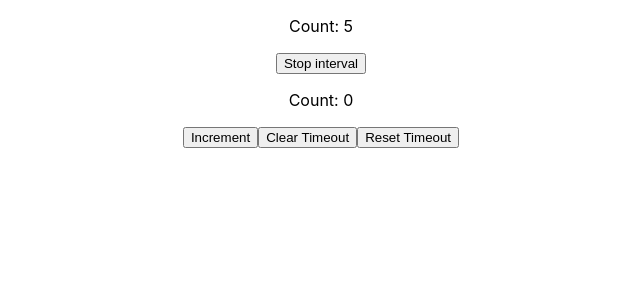
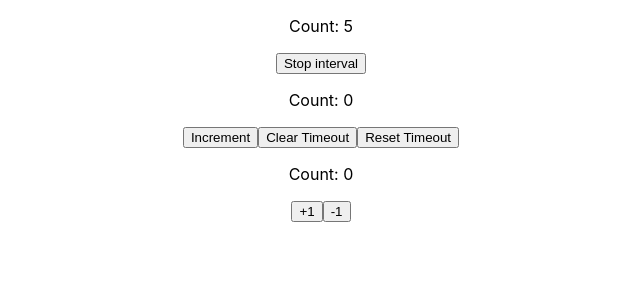
Before and after one commit to Konrad-Jalowy/reactcustomhooks, a React (Create React App) app: page / in a window 1280 px wide. Shown: the top 300 px of the page, without its empty margins (319-959 px from the left). Built offline with nearby package versions, Linux system fonts and the light colour scheme.

Commit message:
simple useBoolean hook

```diff
--- a/src/App.js
+++ b/src/App.js
@@ -2,6 +2,7 @@ import { HookUseToggleExample } from './components/HookUseToggleExample';
 import { HookUsePrevExample } from './components/HookUsePrevExample';
 import { HookUseIntervalExample } from './components/HookUseIntervalExample';
 import { HookUseTimeoutExample } from './components/HookUseTimeoutExample';
+import { HookUseBooleanExample } from './components/HookUseBooleanExample';
 import './App.css';
 //uncomment false to see hook in action
 function App() {
@@ -11,6 +12,7 @@ function App() {
       {false && <HookUsePrevExample /> }
       {true && <HookUseIntervalExample/>}
       {true && <HookUseTimeoutExample/>}
+      {true && <HookUseBooleanExample/>}
     </div>
   );
 }
--- /dev/null
+++ b/src/components/HookUseBooleanExample.js
@@ -0,0 +1,17 @@
+import { useState } from "react";
+import { useBoolean } from "../hooks/useBoolean";
+function HookUseBooleanExample(){
+    const [count, setCount] = useState(0);
+    const countAsBool = useBoolean(count);
+    console.log(count, countAsBool);
+
+    return (
+        <>
+        <p>Count: {count}</p>
+        <button onClick={() => setCount(prev => prev + 1)}>+1</button>
+        <button onClick={() => setCount(prev => prev - 1)}>-1</button>
+        </>
+    );
+};
+
+export {HookUseBooleanExample};
--- /dev/null
+++ b/src/hooks/useBoolean.js
@@ -0,0 +1,14 @@
+import { useRef } from "react";
+
+export function useBoolean(reactiveVariable){
+    const currentRef = useRef(reactiveVariable);
+    const asBoolean = useRef(!!reactiveVariable);
+
+    if(currentRef.current !== reactiveVariable){
+        currentRef.current = reactiveVariable;
+        asBoolean.current = !!(currentRef.current);
+    }
+    //console.log(currentRef.current, asBoolean.current);
+
+    return asBoolean.current;
+};
```
